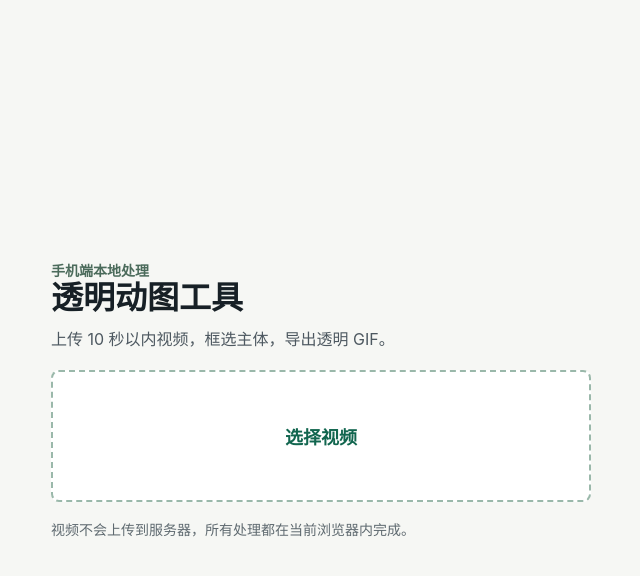
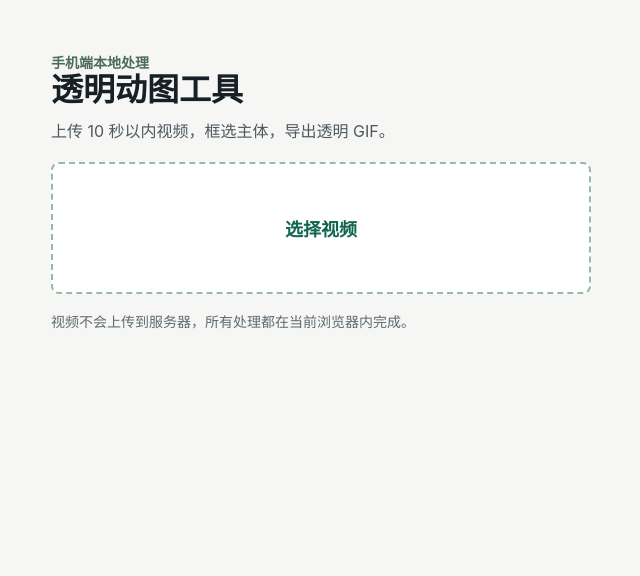
Before and after one commit to swyhhc/gif, a React (Vite) app: page / in a window 1280 px wide. Shown: the top 576 px of the page, without its empty margins (319-959 px from the left). Built offline with nearby package versions, Linux system fonts and the light colour scheme.

Commit message:
fix: improve selection copy and step transition

```diff
--- a/src/App.tsx
+++ b/src/App.tsx
@@ -1,4 +1,4 @@
-import { useEffect, useRef, useState } from 'react';
+import { useEffect, useLayoutEffect, useRef, useState } from 'react';
 import { SettingsStep } from './components/SettingsStep';
 import { SelectionStep, type MaskSettings } from './components/SelectionStep';
 import { ProcessingStep } from './components/ProcessingStep';
@@ -50,6 +50,10 @@ export function App() {
   useEffect(() => {
     listHistory().then(setHistory).catch(() => setHistory([]));
   }, []);
+
+  useLayoutEffect(() => {
+    window.scrollTo({ top: 0, left: 0, behavior: 'instant' });
+  }, [step]);
 
   useEffect(() => {
     return () => {
@@ -303,6 +307,7 @@ export function App() {
         ) : null}
         {step === 'settings' ? (
           <SettingsStep
+            key="settings-step"
             onBack={() => setStep('select')}
             onStart={(nextSettings) => {
               void processVideo(nextSettings);
--- a/src/components/SelectionStep.tsx
+++ b/src/components/SelectionStep.tsx
@@ -131,7 +131,7 @@ export function SelectionStep({
           setStart(null);
         }}
       />
-      <p className="hint-text">点一下主体，或拖一个框辅助定位。下一步会先显示真正抠出来的透明预览。</p>
+      <p className="hint-text">点一下主体，或一笔涂抹主体辅助定位。下一步会先显示真正抠出来的透明预览。</p>
       {previewStatus ? <p className="hint-text">{previewStatus}</p> : null}
       {previewError ? <p className="error-text">{previewError}</p> : null}
       {previewUrl ? (
--- a/src/styles.css
+++ b/src/styles.css
@@ -31,8 +31,9 @@ input {
   min-height: calc(100vh - 36px);
   display: flex;
   flex-direction: column;
-  justify-content: center;
+  justify-content: flex-start;
   gap: 18px;
+  padding: 24px 0;
 }
 
 .step-heading {
```
